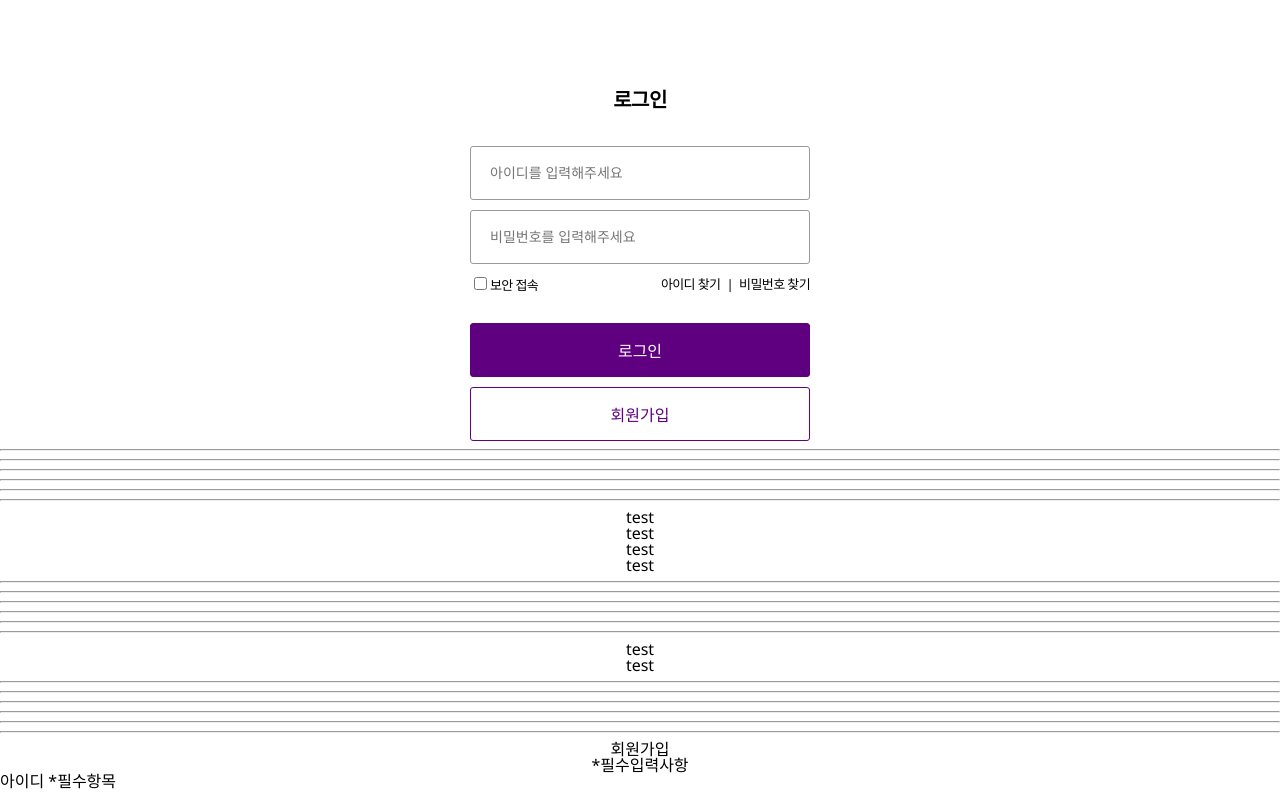
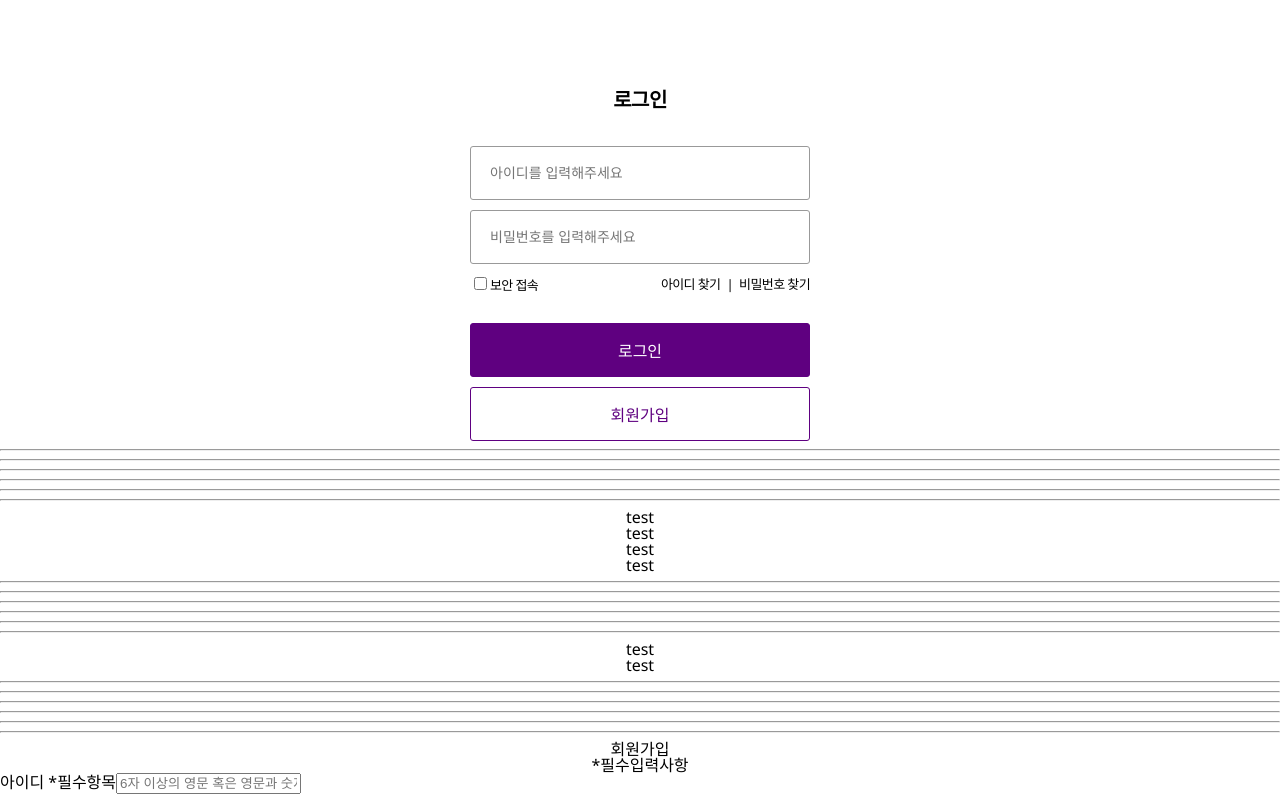
Before and after one commit to JangAyeon/book_curly, a React (Create React App) app: page / in a window 1280 px wide. Shown: the top 800 px of the page. Built offline with nearby package versions, Linux system fonts and the light colour scheme.

Commit message:
signup markup

```diff
--- a/package.json
+++ b/package.json
@@ -9,6 +9,7 @@
     "node-sass": "4.14.1",
     "react": "^17.0.2",
     "react-dom": "^17.0.2",
+    "react-router-dom": "^6.2.1",
     "react-scripts": "4.0.3",
     "web-vitals": "^1.0.1"
   },
--- a/src/Pages/Signup/Signup.js
+++ b/src/Pages/Signup/Signup.js
@@ -1,5 +1,5 @@
 import React, { Component } from "react";
-import { renderIntoDocument } from "react-dom/cjs/react-dom-test-utils.production.min";
+//import { Link, withRouter } from "react-router-dom";
 import "./Signup.scss";
 
 class Signup extends Component {
@@ -24,6 +24,27 @@ class Signup extends Component {
                     *<span className="screen_out">필수항목</span>
                   </span>
                 </th>
+                <td>
+                  <input
+                    type="text"
+                    name="id"
+                    maxlength="16"
+                    label="아이디"
+                    placeholder="6자 이상의 영문 혹은 영문과 숫자를 조합"
+                    data-validator="false"
+                    className="Signup_Input"
+                    onChange={this.handleInput}
+                    onClick={this.handleShowIdGuide}
+                  />
+                  {/*
+                  <Link
+                    to="/"
+                    className="Signup-checkBtn"
+                    onClick={this.checkId}
+                  >
+                    중복확인
+                  </Link>*/}
+                </td>
               </tr>
               <tr></tr>
               <tr></tr>
```
Also changed, not shown: 1 other file (tests, documents, lock files or other folders).
